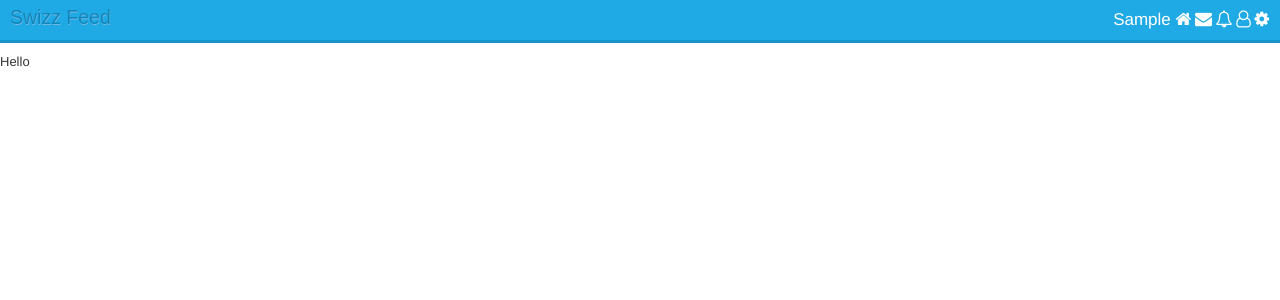
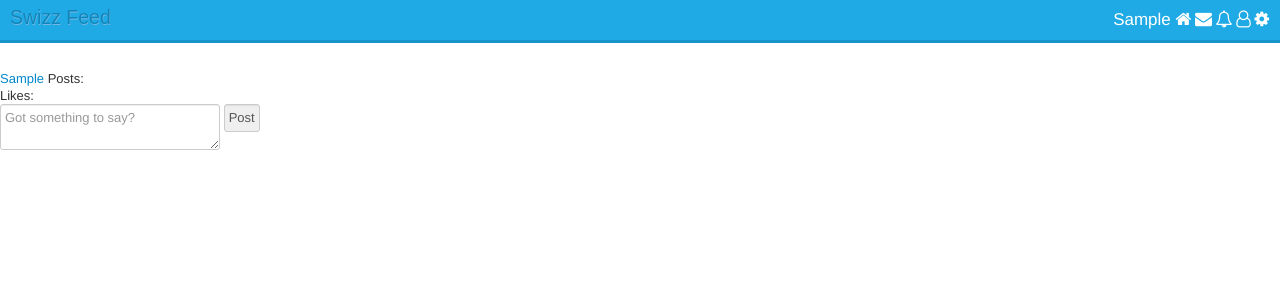
Before and after one commit to stran2312/social-media-clone, a PHP site: page / in a window 1280 px wide. Shown: the top 300 px of the page. Run offline with PHP 8.4, Linux system fonts and the light colour scheme; the visitor is signed in with stand-in values (Sample User, id 1); tables that the repository leaves empty or names only in its code hold one stand-in row (values such as "Sample post"); data that the repository does not hold is empty; some libraries are stand-ins or nearby versions.

Commit message:
Add files via upload

```diff
--- a/index.php
+++ b/index.php
@@ -2,7 +2,27 @@
 include("includes/header.php");
 
 ?>
-	Hello
+	<div class="user_details column">
+		<a href="#"><img src="<?php echo $user['profile_pic']; ?>"></a>
+		<div class="user_details_left_right">
+			<a href="#">
+			<?php
+				echo $user['first_name'] . " " . $user['last_name'];
+			?>
+			</a>
+			<?php echo "Posts: " . $user['num_posts']. "<br>";
+				  echo "Likes: " . $user['num_likes'];
 
+			?>
+		</div>
+
+		<div class="main_column column">
+			<form class="post_form" action="index.php" method="POST">
+				<textarea name="post_text" id="post_text" placeholder="Got something to say?"></textarea>
+				<input type="submit" name="post" id="post_button" value="Post">
+			</form>
+
+		</div>
+	</div>
 </body>
 </html>
```
